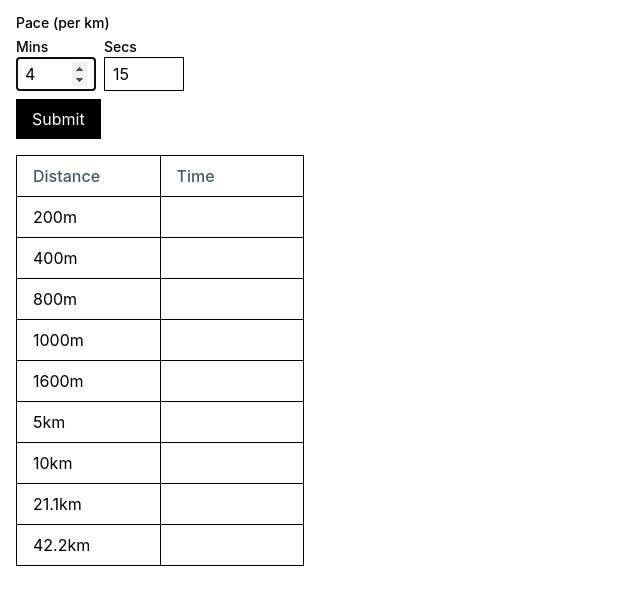
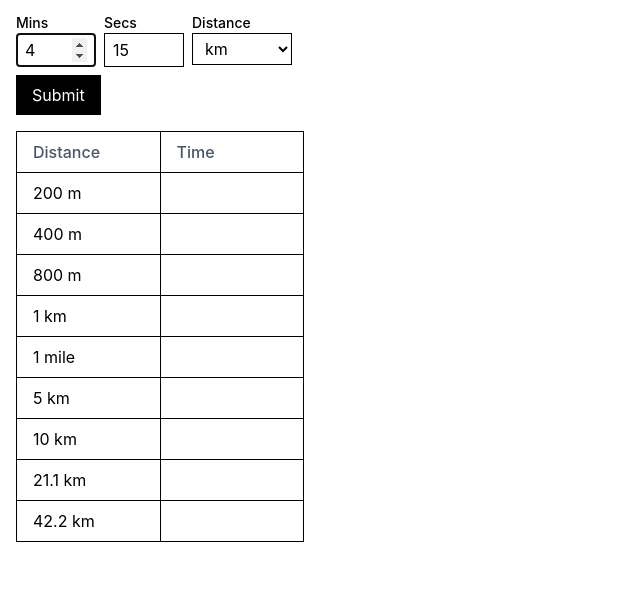
Before and after one commit to anirudhbs/pace-converter, a website with bundled scripts: page src/index.html in a window 1280 px wide. Shown: the part 47-652 px from the top of the page, without its empty margins (0-640 px from the left). Built offline with nearby package versions, Linux system fonts and the light colour scheme.

Commit message:
Add distance field

```diff
--- a/src/index.html
+++ b/src/index.html
@@ -10,7 +10,6 @@
     <div class="p-4 rounded-lg w-full max-w-xs">
       <h1 class="text-xl font-bold mb-4">Pace Converter</h1>
       <form id="pace-form" class="mb-4">
-        <label class="block text-sm font-medium mb-1">Pace (per km)</label>
         <div class="flex gap-2 mb-2">
           <div>
             <label class="block text-sm font-medium">Mins</label>
@@ -31,6 +30,17 @@
               class="w-20 border border-black px-2 py-1"
             />
           </div>
+          <div>
+            <label class="block text-sm font-medium">Distance</label>
+            <select id="distance-select" class="border border-black px-2 py-1">
+              <option value="km" selected>km</option>
+              <option value="mile">mile</option>
+              <option value="5">5 km</option>
+              <option value="10">10 km</option>
+              <option value="21.1">21.1 km</option>
+              <option value="42.2">42.2 km</option>
+            </select>
+          </div>
         </div>
         <button type="submit" class="px-4 py-2 bg-black text-white">
           Submit
@@ -42,44 +52,46 @@
             <th class="py-2 px-4 text-left text-gray-600 font-medium w-20">
               Distance
             </th>
-            <th class="py-2 px-4 text-left text-gray-600 font-medium w-20">Time</th>
+            <th class="py-2 px-4 text-left text-gray-600 font-medium w-20">
+              Time
+            </th>
           </tr>
         </thead>
         <tbody id="pace-table">
           <tr class="">
-            <td class="py-2 px-4 w-20">200m</td>
+            <td class="py-2 px-4 w-20">200 m</td>
             <td id="time-0" class="py-2 px-4 w-20"></td>
           </tr>
           <tr class="">
-            <td class="py-2 px-4 w-20">400m</td>
+            <td class="py-2 px-4 w-20">400 m</td>
             <td id="time-1" class="py-2 px-4 w-20"></td>
           </tr>
           <tr class="">
-            <td class="py-2 px-4 w-20">800m</td>
+            <td class="py-2 px-4 w-20">800 m</td>
             <td id="time-2" class="py-2 px-4 w-20"></td>
           </tr>
           <tr class="">
-            <td class="py-2 px-4 w-20">1000m</td>
+            <td class="py-2 px-4 w-20">1 km</td>
             <td id="time-3" class="py-2 px-4 w-20"></td>
           </tr>
           <tr class="">
-            <td class="py-2 px-4 w-20">1600m</td>
+            <td class="py-2 px-4 w-20">1 mile</td>
             <td id="time-4" class="py-2 px-4 w-20"></td>
           </tr>
           <tr class="">
-            <td class="py-2 px-4 w-20">5km</td>
+            <td class="py-2 px-4 w-20">5 km</td>
             <td id="time-5" class="py-2 px-4 w-20"></td>
           </tr>
           <tr class="">
-            <td class="py-2 px-4 w-20">10km</td>
+            <td class="py-2 px-4 w-20">10 km</td>
             <td id="time-6" class="py-2 px-4 w-20"></td>
           </tr>
           <tr class="">
-            <td class="py-2 px-4 w-20">21.1km</td>
+            <td class="py-2 px-4 w-20">21.1 km</td>
             <td id="time-7" class="py-2 px-4 w-20"></td>
           </tr>
           <tr class="">
-            <td class="py-2 px-4 w-20">42.2km</td>
+            <td class="py-2 px-4 w-20">42.2 km</td>
             <td id="time-8" class="py-2 px-4 w-20"></td>
           </tr>
         </tbody>
--- a/src/main.js
+++ b/src/main.js
@@ -14,13 +14,28 @@ function formatTime(totalSeconds) {
 const form = document.getElementById("pace-form");
 const minutesInput = document.getElementById("minutes-input");
 const secondsInput = document.getElementById("seconds-input");
+const distanceSelect = document.getElementById("distance-select");
 const timeCells = Array.from(document.querySelectorAll("[id^=time-]"));
+
+const kmConversions = {
+  km: 1,
+  mile: 1.60934,
+  5: 5,
+  10: 10,
+  21.1: 21.1,
+  42.2: 42.2,
+};
+
+distanceSelect.dispatchEvent(new Event("change"));
 
 form.addEventListener("submit", (e) => {
   e.preventDefault();
   const minutes = parseInt(minutesInput.value) || 0;
   const seconds = parseInt(secondsInput.value) || 0;
-  const pacePerKm = minutes * 60 + seconds;
+  const pace = minutes * 60 + seconds;
+  const distanceUnit = distanceSelect.value;
+  const distanceKm = kmConversions[distanceUnit];
+  const pacePerKm = pace / distanceKm;
   timeCells.forEach((cell, i) => {
     const totalSeconds = pacePerKm * distances[i];
     cell.textContent = formatTime(totalSeconds);
```
